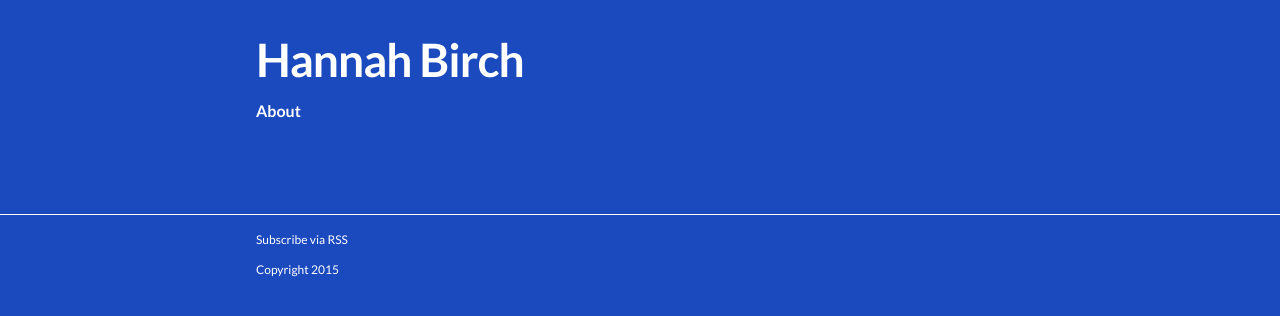
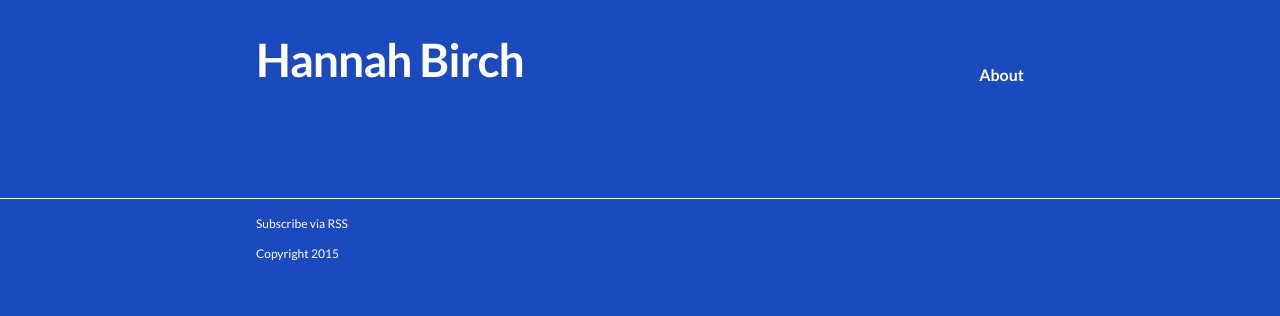
Before and after one commit to hannah-birch/hannah-birch.github.io, a Jekyll site: the page built from index.html, in a window 1280 px wide. Shown: the top 316 px of the page. Built offline with Jekyll 4.4.1, drawn with Linux system fonts in a browser that asks for light colours.

Commit message:
Adds refinements for nav on handheld

```diff
--- a/_sass/_layout.scss
+++ b/_sass/_layout.scss
@@ -1,5 +1,3 @@
-@import "mixins";
-
 /**
  * Site header
  */
@@ -26,11 +24,15 @@
     &:visited {
         color: $accent-color;
     }
+
+    @include breakpoint(600) {
+        width: inherit;
+    }
 }
 
 .site-nav {
     float: left;
-    line-height: 76px;
+    line-height: 36px;
 
     .page-link {
         color: $accent-color;
@@ -49,8 +51,8 @@
         background-color: $background-color;
         border-radius: 5px;*/
         text-align: right;
-        line-height: 46px;
-        float: left;
+        line-height: 86px;
+        float: right;
     }
 }
 
```
Also changed, not shown: 2 other files.
